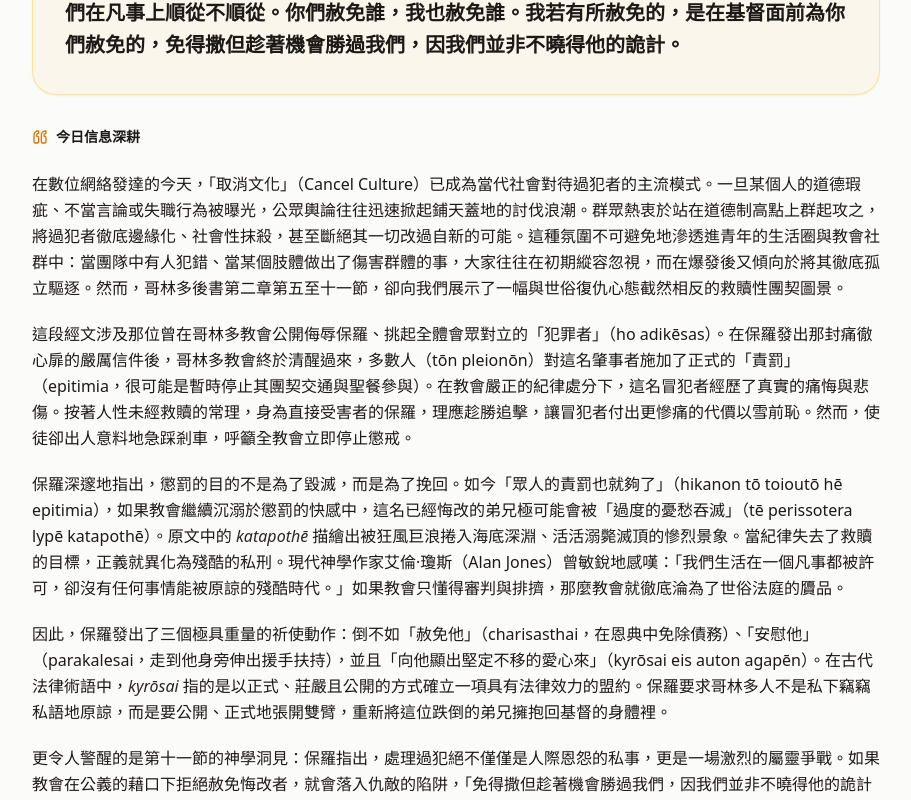
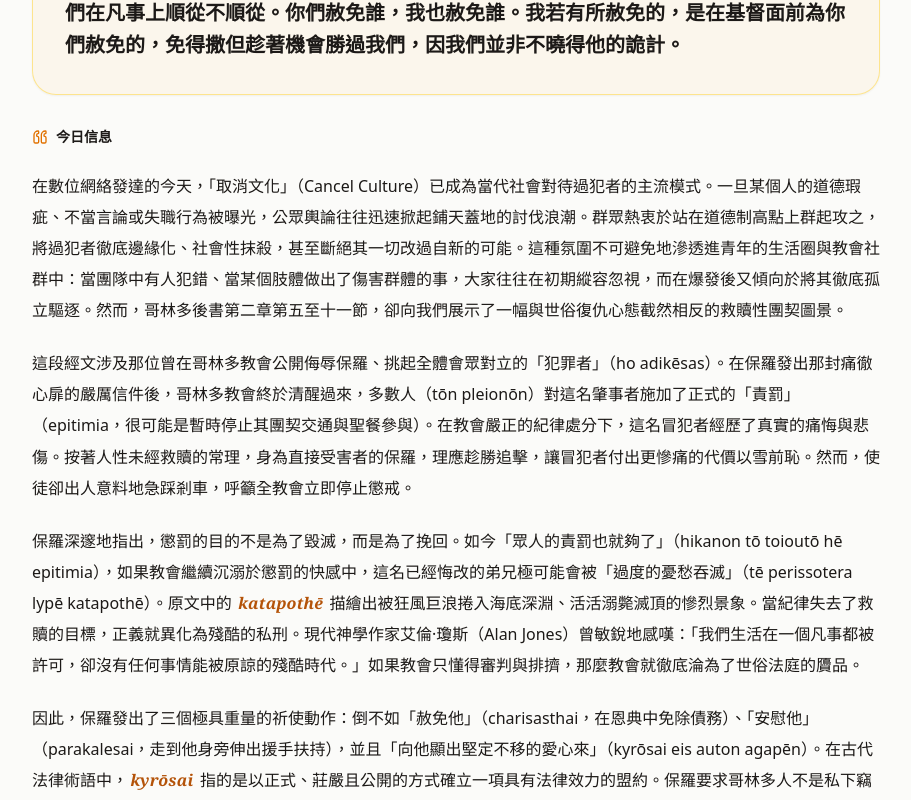
Before and after one commit to TychicusAI/QT-with-Tychicus, a Next.js app: page /devotional/youth/2026-09-14/fri in a window 1280 px wide. Shown: the part 400-1200 px from the top of the page, without its empty margins (184-1095 px from the left). Built offline with nearby package versions, Linux system fonts and the light colour scheme.

Commit message:
fix: update navbar subtitle, devotional message markdown rendering, and extended study format

```diff
--- a/package.json
+++ b/package.json
@@ -14,6 +14,7 @@
   "dependencies": {
     "canvas-confetti": "^1.9.4",
     "lucide-react": "^1.41.0",
+    "marked": "^18.0.13",
     "next": "16.3.4",
     "react": "19.2.8",
     "react-dom": "19.2.8"
--- a/scripts/sync-markdown.mjs
+++ b/scripts/sync-markdown.mjs
@@ -174,8 +174,8 @@ function parseMarkdown(content, fileId, version) {
         const line = el.trim();
         if (!line) continue;
 
-        // Pattern 1: * **約翰一書 1:5-7**｜神就是光...
-        const pipeMatch = line.match(/^[*•-]?\s*\*\*([^*]+)\*\*\s*[｜|]\s*(.*)$/);
+        // Pattern 1: * **約翰一書 1:5-7**｜神就是光... (支援任意清單符號、序號或無前綴)
+        const pipeMatch = line.match(/^(?:(?:\d+\.|\*|•|-)\s*)?\*\*([^*]+)\*\*\s*[｜|]\s*(.*)$/);
         if (pipeMatch) {
           if (currentItem) extendedStudy.push(currentItem);
           const ref = pipeMatch[1].trim();
@@ -184,7 +184,7 @@ function parseMarkdown(content, fileId, version) {
             title: ref,
             reference: ref,
             text: "",
-            question: desc,
+            question: desc, // 符號「｜」右邊對這段經文的補述
             bibliaUrl: getBibliaUrl(ref),
           };
           continue;
--- a/src/app/globals.css
+++ b/src/app/globals.css
@@ -45,3 +45,78 @@ html {
   background-color: rgba(245, 158, 11, 0.25);
   color: inherit;
 }
+
+/* Markdown Content Styling for Devotional Reader */
+.markdown-content {
+  color: var(--foreground);
+}
+
+.markdown-content p {
+  margin-bottom: 1.35rem;
+  line-height: 1.95;
+}
+
+.markdown-content p:last-child {
+  margin-bottom: 0;
+}
+
+.markdown-content strong {
+  font-weight: 700;
+  color: #09090b;
+}
+
+.dark .markdown-content strong {
+  color: #ffffff;
+}
+
+/* Scholarly & expressive italics for original Greek/Hebrew terms and emphases */
+.markdown-content em {
+  font-style: italic;
+  font-family: ui-serif, Georgia, Cambria, "Times New Roman", Times, serif;
+  font-weight: 600;
+  color: #b45309; /* amber-700 */
+  padding: 0 0.15rem;
+  letter-spacing: 0.01em;
+}
+
+.dark .markdown-content em {
+  color: #fbbf24; /* amber-400 */
+}
+
+/* Family version theme adaptation */
+.family-reader .markdown-content em {
+  color: #0f766e; /* teal-700 */
+}
+
+.dark .family-reader .markdown-content em {
+  color: #2dd4bf; /* teal-400 */
+}
+
+.markdown-content blockquote {
+  border-left: 3px solid #d97706;
+  padding-left: 1rem;
+  margin: 1.25rem 0;
+  font-style: italic;
+  opacity: 0.95;
+}
+
+.family-reader .markdown-content blockquote {
+  border-left-color: #0f766e;
+}
+
+.markdown-content ul {
+  list-style-type: disc;
+  margin-left: 1.5rem;
+  margin-bottom: 1.25rem;
+}
+
+.markdown-content ol {
+  list-style-type: decimal;
+  margin-left: 1.5rem;
+  margin-bottom: 1.25rem;
+}
+
+.markdown-content li {
+  margin-bottom: 0.5rem;
+  line-height: 1.8;
+}
--- a/src/components/DevotionalReader.tsx
+++ b/src/components/DevotionalReader.tsx
@@ -16,6 +16,7 @@ import {
   Users,
   Sparkle
 } from "lucide-react";
+import { marked } from "marked";
 import { DevotionalDay, DevotionalWeek, DevotionalVersion } from "@/types/devotional";
 import { ExtendedStudySection } from "@/components/ExtendedStudySection";
 import { JournalBox } from "@/components/JournalBox";
@@ -35,6 +36,10 @@ export function DevotionalReader({ week, day }: DevotionalReaderProps) {
   const isFamily = week.version === "family";
   const otherVersion: DevotionalVersion = isFamily ? "youth" : "family";
   const otherVersionLabel = isFamily ? "切換至青年版" : "切換至家庭版";
+
+  const messageHtml = React.useMemo(() => {
+    return marked.parse(day.message, { breaks: true }) as string;
+  }, [day.message]);
 
   // Find previous and next days
   const currentIndex = week.days.findIndex((d) => d.id === day.id);
@@ -188,24 +193,15 @@ export function DevotionalReader({ week, day }: DevotionalReaderProps) {
               isFamily ? "text-teal-600 dark:text-teal-400" : "text-amber-600 dark:text-amber-400"
             }`}
           />
-          <span className="font-bold text-sm text-stone-900 dark:text-stone-100">今日信息深耕</span>
+          <span className="font-bold text-sm text-stone-900 dark:text-stone-100">今日信息</span>
         </div>
 
-        <div className={`max-w-none text-stone-900 dark:text-stone-100 ${fontClasses} space-y-5`}>
-          {day.message.split("\n\n").map((paragraph, idx) => {
-            const rendered = paragraph
-              .replace(/\*\*(.*?)\*\*/g, '<strong class="font-bold text-stone-900 dark:text-white">$1</strong>')
-              .replace(/\*(.*?)\*/g, '<em class="italic text-stone-800 dark:text-stone-200">$1</em>');
-
-            return (
-              <p
-                key={idx}
-                dangerouslySetInnerHTML={{ __html: rendered }}
-                className="leading-relaxed text-stone-900 dark:text-stone-100 font-sans"
-              />
-            );
-          })}
-        </div>
+        <div
+          className={`max-w-none text-stone-900 dark:text-stone-100 markdown-content ${
+            isFamily ? "family-reader" : "youth-reader"
+          } ${fontClasses}`}
+          dangerouslySetInnerHTML={{ __html: messageHtml }}
+        />
       </section>
 
       {/* 3. Meditation Question Card */}
--- a/src/components/Navbar.tsx
+++ b/src/components/Navbar.tsx
@@ -39,8 +39,8 @@ export function Navbar({
                 QT with Tychicus
               </span>
             </div>
-            <p className="text-[11px] text-stone-500 dark:text-stone-400 truncate max-w-[150px] sm:max-w-none">
-              每週經課・深度研經靈修
+            <p className="text-xs text-stone-500 dark:text-stone-400 truncate max-w-[210px] sm:max-w-none">
+              根據<strong className="font-bold text-stone-700 dark:text-stone-200">〈板新信友堂〉</strong>經課進度
             </p>
           </div>
         </Link>
```
Also changed, not shown: 1 other file (tests, documents, lock files or other folders).
